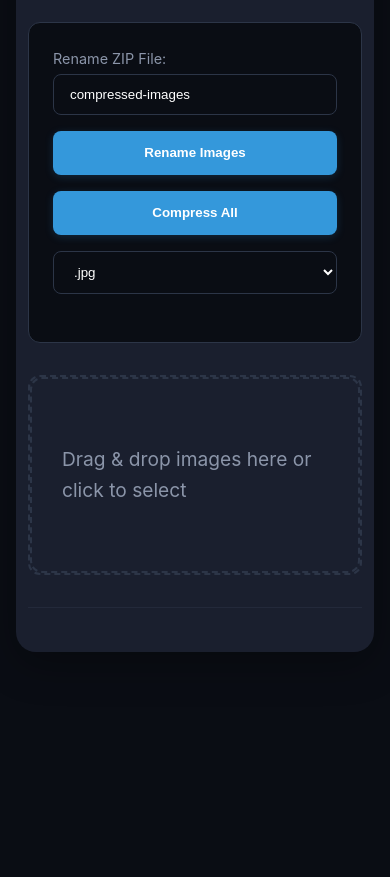
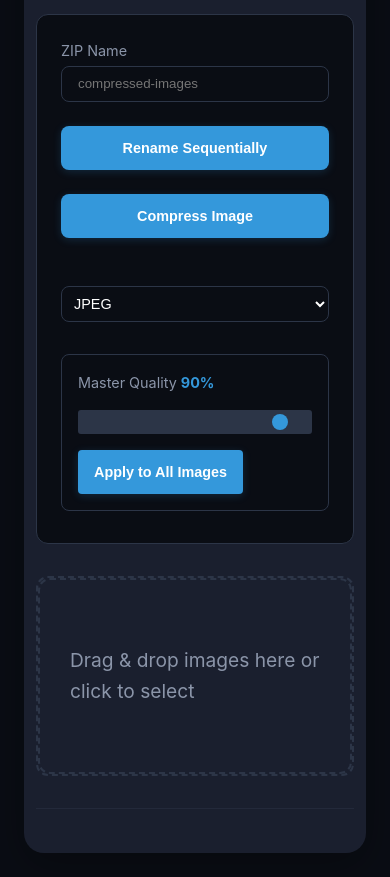
Before and after one commit to tylergraybeal4/Image-Compressor-Pro, a plain HTML site: page index.html in a window 390 px wide. Shown: the part 99-976 px from the top of the page. Before the commit the page ends 844 px from the top, so only its background shows below. Drawn offline with nearby package versions, Linux system fonts and the light colour scheme.

Commit message:
Update index.html

```diff
--- a/index.html
+++ b/index.html
@@ -114,11 +114,11 @@
             flex-wrap: wrap;
             gap: 1rem;
             margin-bottom: 1.5rem;
+            align-items: flex-end;
         }
 
         .controls > * {
-            flex: 1 1 auto;
-            min-width: 150px;
+            flex: 0 1 auto;
         }
 
         button {
@@ -328,6 +328,19 @@
             font-size: 0.9rem;
         }
 
+        .zip-name-container input,
+        .format-select {
+            height: 36px;
+            margin-top: auto;
+        }
+
+        .format-select {
+            width: auto;
+            min-width: 80px;
+            padding: 0 0.5rem;
+            margin-top: 24px;
+        }
+
         .image-item {
             opacity: 1;
             position: relative;
@@ -358,6 +371,7 @@
             background: var(--accent);
             display: none;
             margin-left: auto;
+            white-space: nowrap;
         }
 
         #moveToTopBtn:hover {
@@ -702,6 +716,115 @@
             background: rgba(52, 152, 219, 0.1);
             transform: scale(1.01);
         }
+
+        /* Add these styles */
+        .master-quality-container {
+            background: var(--bg-primary);
+            padding: 1rem;
+            border-radius: 8px;
+            margin-bottom: 1rem;
+            border: 1px solid var(--border);
+        }
+
+        .master-quality-container label {
+            display: block;
+            margin-bottom: 0.5rem;
+            color: var(--text-secondary);
+            font-size: 0.9rem;
+        }
+
+        .master-quality-value {
+            color: var(--accent);
+            font-weight: bold;
+        }
+
+        .master-quality-slider {
+            width: 100%;
+            margin: 0.5rem 0;
+        }
+
+        .apply-master-btn {
+            margin-top: 0.5rem;
+            background: var(--accent);
+            color: white;
+            border: none;
+            padding: 0.5rem 1rem;
+            border-radius: 4px;
+            cursor: pointer;
+            font-size: 0.9rem;
+        }
+
+        .apply-master-btn:hover {
+            background: var(--accent-hover);
+        }
+
+        /* Improved mobile responsiveness */
+        @media (max-width: 768px) {
+            .container {
+                padding: var(--mobile-padding);
+                margin: 1rem;
+            }
+
+            .controls {
+                flex-direction: column;
+                gap: 1rem;
+            }
+
+            .master-quality-container {
+                width: 100%;
+            }
+
+            .zip-name-container,
+            .master-quality-container,
+            #renameBtn,
+            #compressBtn,
+            #defaultFormat,
+            #moveToTopBtn {
+                width: 100%;
+                margin-bottom: 0.5rem;
+            }
+
+            .image-item {
+                flex-direction: column;
+                padding: 1rem;
+            }
+
+            .image-preview-section {
+                width: 100%;
+                margin-bottom: 1rem;
+            }
+
+            .image-info {
+                width: 100%;
+            }
+
+            .action-buttons-container {
+                width: 100%;
+                justify-content: space-between;
+                margin-top: 1rem;
+            }
+
+            .quality-control {
+                width: 100%;
+            }
+
+            input[type="text"],
+            select {
+                width: 100%;
+                max-width: none;
+            }
+        }
+
+        @media (max-width: 480px) {
+            .container {
+                margin: 0.5rem;
+                padding: 0.75rem;
+            }
+
+            .controls > * {
+                font-size: 0.9rem;
+            }
+        }
     </style>
 </head>
 <body>
@@ -711,20 +834,29 @@
         <div class="settings-panel">
             <div class="controls">
                 <div class="zip-name-container">
-                    <label for="zipName">Rename ZIP File:</label>
-                    <input type="text"
-                        id="zipName"
-                        placeholder="Enter ZIP file name"
-                        value="compressed-images">
+                    <label for="zipName">ZIP Name</label>
+                    <input type="text" id="zipName" placeholder="compressed-images">
                 </div>
-                <button id="renameBtn">Rename Images</button>
-                <button id="compressBtn">Compress All</button>
-                <select id="defaultFormat" onchange="updateAllFormats(this.value)">
-                    <option value="image/jpeg">.jpg</option>
-                    <option value="image/png">.png</option>
-                    <option value="image/webp">.webp</option>
+                <select id="defaultFormat" class="format-select">
+                    <option value="image/jpeg">JPEG</option>
+                    <option value="image/png">PNG</option>
+                    <option value="image/webp">WebP</option>
                 </select>
-                <button id="moveToTopBtn">Move Selected to Top</button>
+                <button id="renameBtn">Rename Sequentially</button>
+                <button id="compressBtn">Compress Image</button>
+                <button id="moveToTopBtn" style="display: none;">Move Selected to Top</button>
+            </div>
+
+            <div class="master-quality-container">
+                <label for="masterQuality">Master Quality <span class="master-quality-value">90%</span></label>
+                <input type="range"
+                    id="masterQuality"
+                    class="quality-slider master-quality-slider"
+                    min="10"
+                    max="100"
+                    value="90"
+                    title="Adjust quality for all images">
+                <button id="applyMasterQuality" class="apply-master-btn">Apply to All Images</button>
             </div>
         </div>
 
@@ -984,6 +1116,7 @@
                 image.customName = `${index + 1}`;
                 customInput.value = image.customName;
             });
+            showToast('Images renamed sequentially');
         });
 
         compressBtn.addEventListener('click', async () => {
@@ -1273,8 +1406,8 @@
             const moveToTopBtn = document.getElementById('moveToTopBtn');
 
             if (moveToTopBtn) {
+                moveToTopBtn.style.display = selectedCount > 0 ? 'inline-block' : 'none';
                 moveToTopBtn.textContent = `Move ${selectedCount} Selected to Top`;
-                moveToTopBtn.style.display = selectedCount > 0 ? 'block' : 'none';
             }
         }
 
@@ -1619,6 +1752,45 @@
             styleSheet.textContent = loadingStyles;
             document.head.appendChild(styleSheet);
         }
+
+        function initializeMasterQuality() {
+            const masterSlider = document.getElementById('masterQuality');
+            const masterValue = document.querySelector('.master-quality-value');
+            const applyButton = document.getElementById('applyMasterQuality');
+
+            masterSlider.addEventListener('input', (e) => {
+                const value = e.target.value;
+                masterValue.textContent = `${value}%`;
+            });
+
+            applyButton.addEventListener('click', () => {
+                const masterQuality = masterSlider.value / 100;
+                let updatedCount = 0;
+
+                // Update all individual image quality sliders
+                images.forEach((image, index) => {
+                    image.quality = masterQuality;
+                    const imageItem = document.querySelector(`.image-item[data-index="${index}"]`);
+                    if (imageItem) {
+                        const slider = imageItem.querySelector('.quality-slider');
+                        const value = imageItem.querySelector('.quality-value');
+                        if (slider && value) {
+                            slider.value = masterSlider.value;
+                            value.textContent = `${masterSlider.value}%`;
+                            updatedCount++;
+                        }
+                    }
+                });
+
+                showToast(`Updated quality for ${updatedCount} images`);
+            });
+        }
+
+        // Call this when the document loads
+        document.addEventListener('DOMContentLoaded', () => {
+            initializeMasterQuality();
+            // ... other initialization code ...
+        });
     </script>
 </body>
 </html>
```
